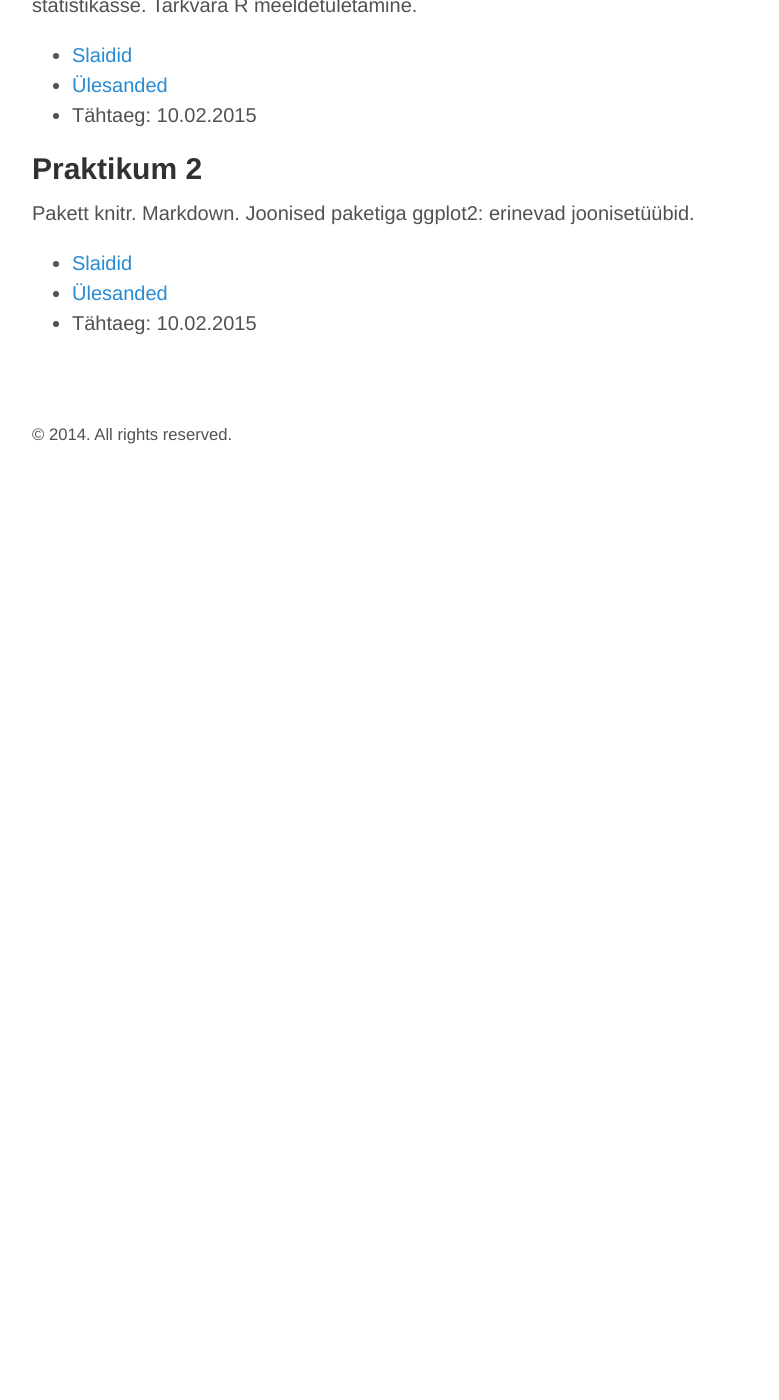
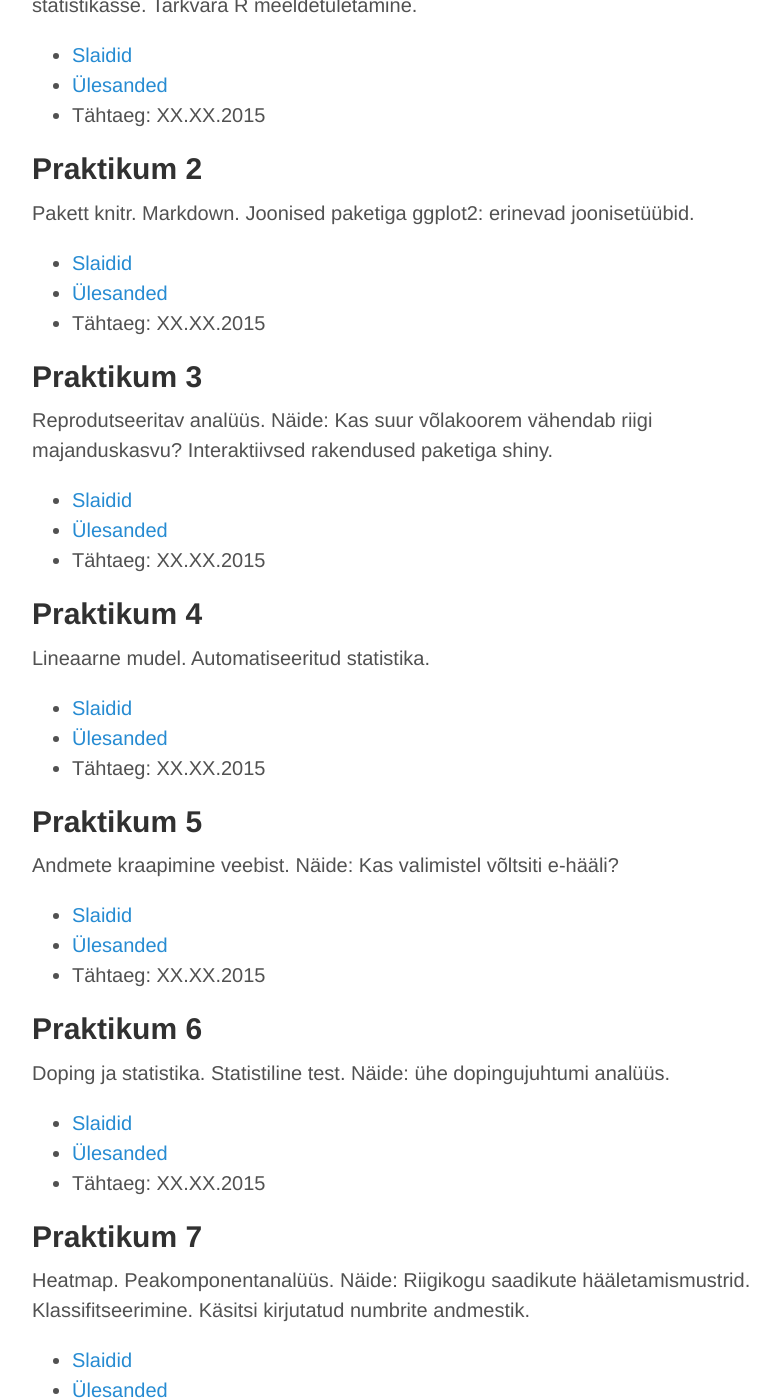
Before and after one commit to andmeteadus/2015, a Jekyll site: the page built from praktikumid.md, in a window 1280 px wide and 1400 px high, scrolled down 270 px. Shown: the whole window, without its empty margins (248-1027 px from the left). Built offline with Jekyll 4.4.1, drawn with Linux system fonts in a browser that asks for light colours; before the commit the page ends 900 px from its top, so only the background shows below that; some of the changed text lies outside the part shown.

Commit message:
Added text regarding practice sessions

```diff
--- a/praktikumid.md
+++ b/praktikumid.md
@@ -9,7 +9,7 @@
 
 * [Slaidid](https://)
 * [Ülesanded](https://)
-* Tähtaeg: 10.02.2015
+* Tähtaeg: XX.XX.2015
 
 ## Praktikum 2
 
@@ -17,4 +17,60 @@
 
 * [Slaidid](https://)
 * [Ülesanded](https://)
-* Tähtaeg: 10.02.2015
+* Tähtaeg: XX.XX.2015
+
+## Praktikum 3
+
+Reprodutseeritav analüüs. Näide: Kas suur võlakoorem vähendab riigi majanduskasvu? Interaktiivsed rakendused paketiga shiny.
+
+* [Slaidid](https://)
+* [Ülesanded](https://)
+* Tähtaeg: XX.XX.2015
+
+## Praktikum 4
+
+Lineaarne mudel. Automatiseeritud statistika.
+
+* [Slaidid](https://)
+* [Ülesanded](https://)
+* Tähtaeg: XX.XX.2015
+
+## Praktikum 5
+
+Andmete kraapimine veebist. Näide: Kas valimistel võltsiti e-hääli?
+
+* [Slaidid](https://)
+* [Ülesanded](https://)
+* Tähtaeg: XX.XX.2015
+
+## Praktikum 6
+
+Doping ja statistika. Statistiline test. Näide: ühe dopingujuhtumi analüüs.
+
+* [Slaidid](https://)
+* [Ülesanded](https://)
+* Tähtaeg: XX.XX.2015
+
+## Praktikum 7
+
+Heatmap. Peakomponentanalüüs. Näide: Riigikogu saadikute hääletamismustrid. Klassifitseerimine. Käsitsi kirjutatud numbrite andmestik.
+
+* [Slaidid](https://)
+* [Ülesanded](https://)
+* Tähtaeg: XX.XX.2015
+
+## Praktikum 8
+
+Mittestandardne graafika. Kuidas teha sama häid jooniseid nagu NY Times seda teeb?
+
+* [Slaidid](https://)
+* [Ülesanded](https://)
+* Tähtaeg: XX.XX.2015
+
+## Praktikum 9
+
+Mitmese testimise probleem. Näide: Biomarkerid ja statistika (ehk kuidas ennustada surma).
+
+* [Slaidid](https://)
+* [Ülesanded](https://)
+* Tähtaeg: XX.XX.2015
```
